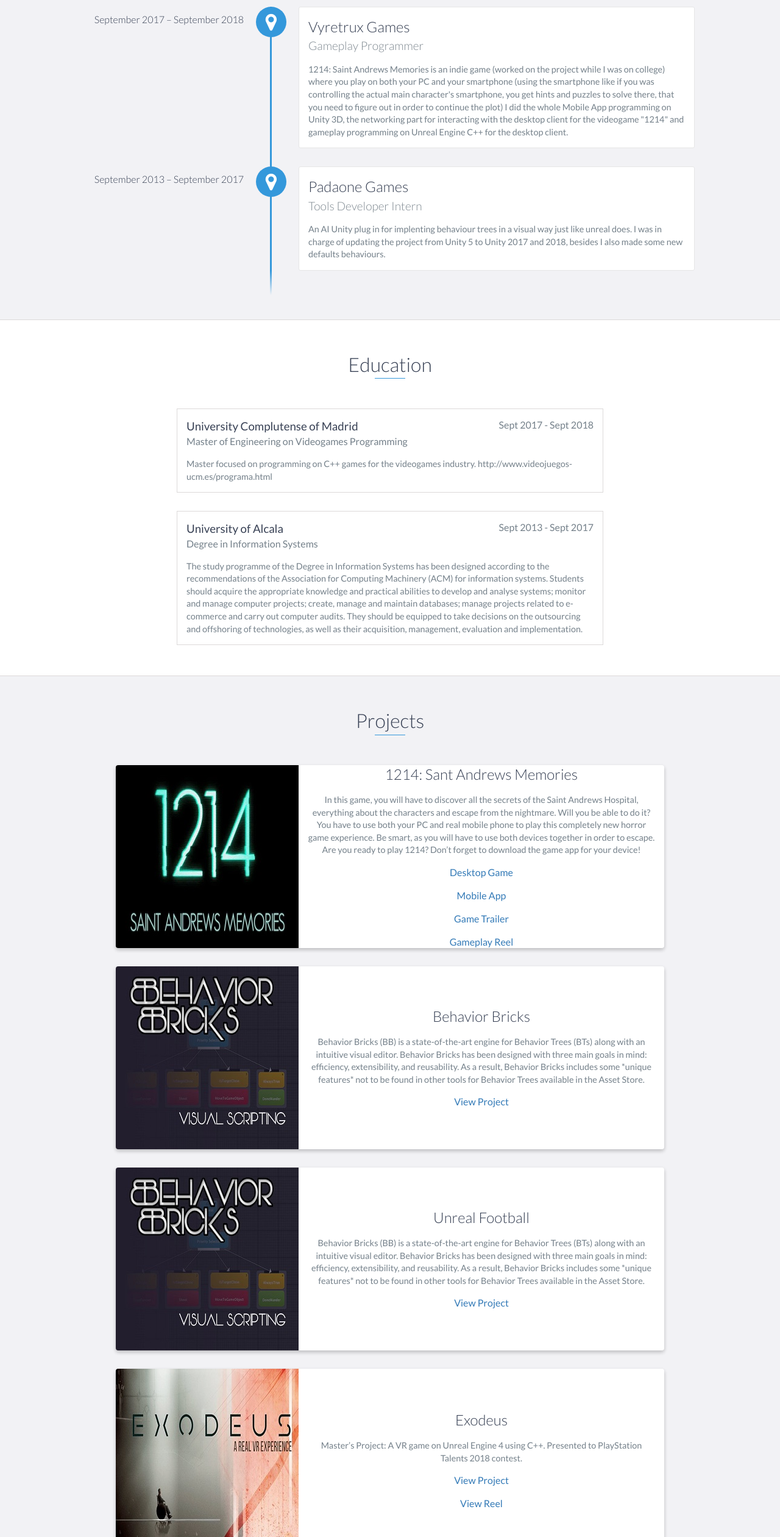
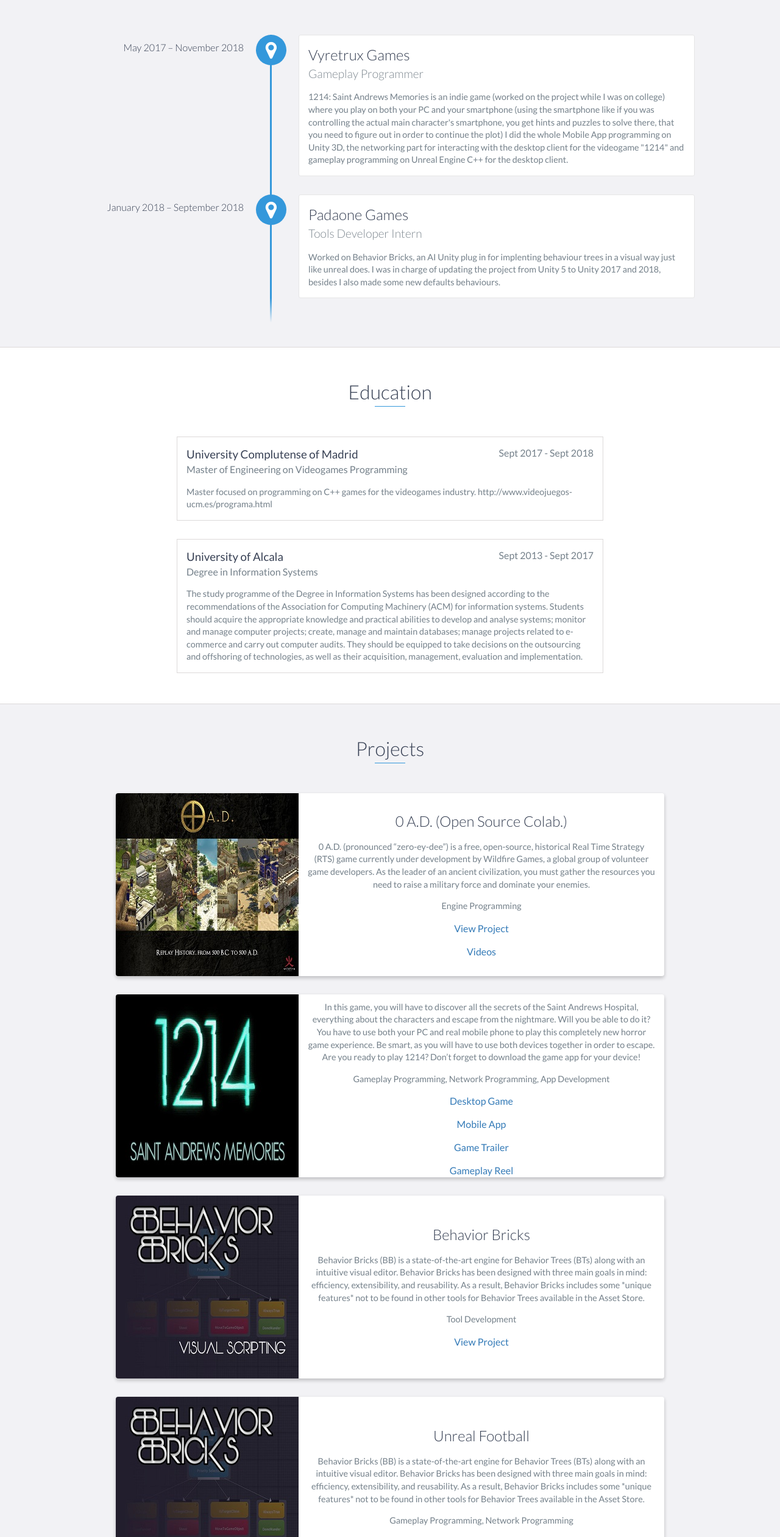
Before and after one commit to KevinAmo/kevinamo.github.io, a website: page index.html in a window 1280 px wide. Shown: the part 1187-3708 px from the top of the page at 61% size. Drawn offline with nearby package versions, Linux system fonts and the light colour scheme.

Commit message:
Projects and Education Updated.

```diff
--- a/index.html
+++ b/index.html
@@ -78,6 +78,11 @@
                         Always learning cause the more I learn, the less I know.
 
                         Looking for an oportunity to work in the AAA industry. (Willing to relocate)
+
+                        My Blog: https://artificialgames.wordpress.com/
+                        My StackOverflow: https://stackoverflow.com/users/11052296/kevin-amores
+                        My Hackerrank: https://www.hackerrank.com/kevin_amores_m
+                        My Github: https://github.com/KevinAmo
                     </p>
                 </div>
             </div>
@@ -88,7 +93,7 @@
     <div id="experience" class="background-alt">
         <h2 class="heading">Experience</h2>
         <div id="experience-timeline">
-            <div data-date="September 2017 – September 2018">
+            <div data-date="May 2017 – November 2018">
                 <h3>Vyretrux Games</h3>
                 <h4>Gameplay Programmer</h4>
                 <p>
@@ -96,11 +101,11 @@
                 </p>
             </div>
 
-            <div data-date="September 2013 – September 2017">
+            <div data-date="January 2018 – September 2018">
                 <h3>Padaone Games</h3>
                 <h4>Tools Developer Intern</h4>
                 <p>
-                    An AI Unity plug in for implenting behaviour trees in a visual way just like unreal does. I was in charge of updating the project from Unity 5 to Unity 2017 and 2018, besides I also made some new defaults behaviours.
+                    Worked on Behavior Bricks, an AI Unity plug in for implenting behaviour trees in a visual way just like unreal does. I was in charge of updating the project from Unity 5 to Unity 2017 and 2018, besides I also made some new defaults behaviours.
                 </p>
             </div>
         </div>
@@ -141,6 +146,29 @@
         <h2 class="heading">Projects</h2>
         <div class="container">
             <div class="row">
+
+                <div class="project shadow-large">
+                    <div class="project-image">
+                        <img src="images/0adImage.jpg" />
+                    </div>
+                    <!-- End .project-image -->
+                    <div class="project-info">
+                        <h3>0 A.D. (Open Source Colab.)</h3>
+                        <p>
+                             0 A.D. (pronounced “zero-ey-dee”) is a free, open-source, historical Real Time Strategy (RTS) game currently under development by Wildfire Games, a global group of volunteer game developers. As the leader of an ancient civilization, you must gather the resources you need to raise a military force and dominate your enemies.
+                        </p>
+                        <p>
+                            Engine Programming
+                        </p>
+                        <a href="https://play0ad.com/">View Project</a>
+                        <p></p>
+                        <a href="https://www.youtube.com/user/play0ad">Videos</a>
+                    </div>
+                    <!-- End .project-info -->
+                </div>
+                <!-- End .project -->
+
+
                 <div class="project shadow-large">
                     <div class="project-image">
                         <img src="images/1214Image.jpg" />
@@ -151,6 +179,9 @@
                         <p>
                              In this game, you will have to discover all the secrets of the Saint Andrews Hospital, everything about the characters and escape from the nightmare. Will you be able to do it? You have to use both your PC and real mobile phone to play this completely new horror game experience. Be smart, as you will have to use both devices together in order to escape. Are you ready to play 1214? Don’t forget to download the game app for your device!
                         </p>
+                        <p>
+                            Gameplay Programming, Network Programming, App Development
+                        </p>
                         <a href="http://1214.vyretrux.com/en/index.php">Desktop Game</a>
                         <p></p>
                         <a href="https://play.google.com/store/apps/details?id=com.Vyretrux.Hydrux">Mobile App</a>
@@ -158,6 +189,8 @@
                         <a href="https://www.youtube.com/watch?v=U0uLW-EmiX4&t=1s">Game Trailer</a>
                         <p></p>
                         <a href="#">Gameplay Reel</a>
+                        <p></p>
+                        <a href="#">App Reel</a>
                     </div>
                     <!-- End .project-info -->
                 </div>
@@ -172,6 +205,9 @@
                         <h3>Behavior Bricks</h3>
                         <p>
                             Behavior Bricks (BB) is a state-of-the-art engine for Behavior Trees (BTs) along with an intuitive visual editor. Behavior Bricks has been designed with three main goals in mind: efficiency, extensibility, and reusability. As a result, Behavior Bricks includes some *unique features* not to be found in other tools for Behavior Trees available in the Asset Store.
+                        </p>
+                        <p>
+                            Tool Development
                         </p>
                         <a href="https://assetstore.unity.com/packages/tools/visual-scripting/behavior-bricks-74816">View Project</a>
                     </div>
@@ -189,6 +225,9 @@
                         <p>
                             Behavior Bricks (BB) is a state-of-the-art engine for Behavior Trees (BTs) along with an intuitive visual editor. Behavior Bricks has been designed with three main goals in mind: efficiency, extensibility, and reusability. As a result, Behavior Bricks includes some *unique features* not to be found in other tools for Behavior Trees available in the Asset Store.
                         </p>
+                        <p>
+                            Gameplay Programming, Network Programming
+                        </p>
                         <a href="https://assetstore.unity.com/packages/tools/visual-scripting/behavior-bricks-74816">View Project</a>
                     </div>
                     <!-- End .project-info -->
@@ -204,6 +243,9 @@
                         <h3>Exodeus</h3>
                         <p>
                             Master’s Project: A VR game on Unreal Engine 4 using C++. Presented to PlayStation Talents 2018 contest.
+                        </p>
+                        <p>
+                            Gameplay Programming
                         </p>
                         <a href="https://niric.itch.io/exodeus">View Project</a>
                         <p></p>
```
Also changed, not shown: images/0adImage.jpg (added).
